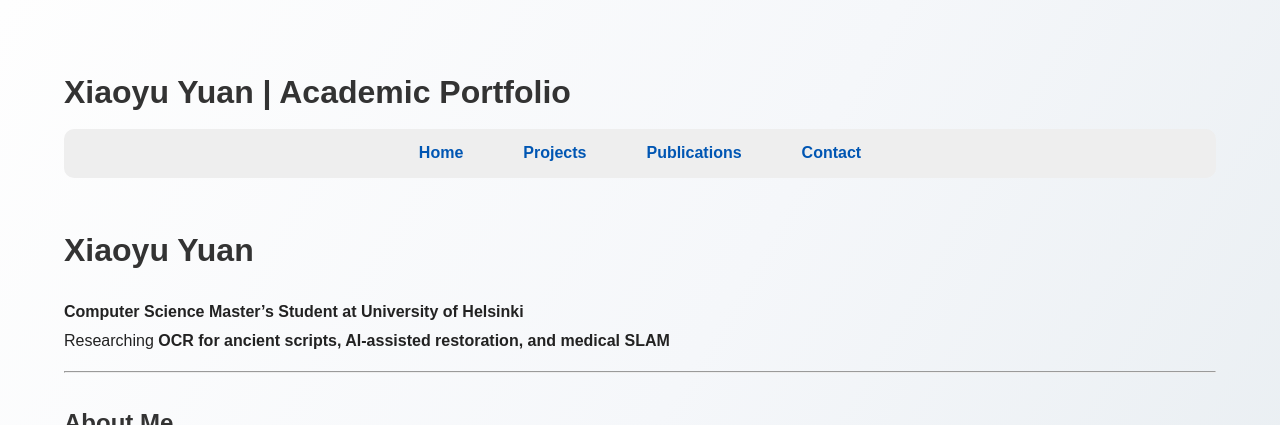
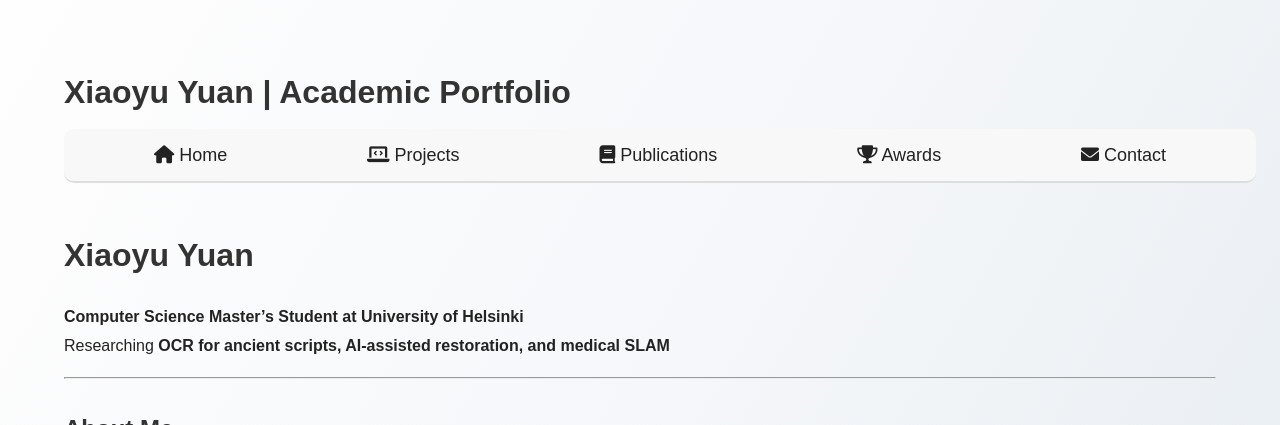
Before and after one commit to XiaoyuYuan19/portfolio, a Jekyll site: the page built from index.md, in a window 1280 px wide and 900 px high, cut to the strip 0-425 px from the top of the window. Built offline with Jekyll 4.4.1, drawn with Linux system fonts in a browser that asks for light colours.

Commit message:
Update default.html

```diff
--- a/_layouts/default.html
+++ b/_layouts/default.html
@@ -5,6 +5,7 @@
     <meta name="viewport" content="width=device-width, initial-scale=1.0">
     <title>{{ page.title }} | {{ site.title }}</title>
     <link rel="stylesheet" href="{{ '/assets/css/style.css' | relative_url }}">
+    <link rel="stylesheet" href="https://cdnjs.cloudflare.com/ajax/libs/font-awesome/6.0.0/css/all.min.css">
 
     <!-- LaTeX 数学公式支持 -->
     <script type="text/javascript" async
@@ -18,11 +19,12 @@
     <header>
         <h1>{{ site.title }}</h1>
         <nav>
-            <ul>
-                <li><a href="{{ '/' | relative_url }}">Home</a></li>
-                <li><a href="{{ '/projects/' | relative_url }}">Projects</a></li>
-                <li><a href="{{ '/publications/' | relative_url }}">Publications</a></li>
-                <li><a href="{{ '/contact/' | relative_url }}">Contact</a></li>
+            <ul class="navbar">
+                <li><i class="fa-solid fa-home"></i> Home</li>
+                <li><i class="fa-solid fa-laptop-code"></i> Projects</li>
+                <li><i class="fa-solid fa-book"></i> Publications</li>
+                <li><i class="fa-solid fa-trophy"></i> Awards</li>
+                <li><i class="fa-solid fa-envelope"></i> Contact</li>
             </ul>
         </nav>
     </header>
```
